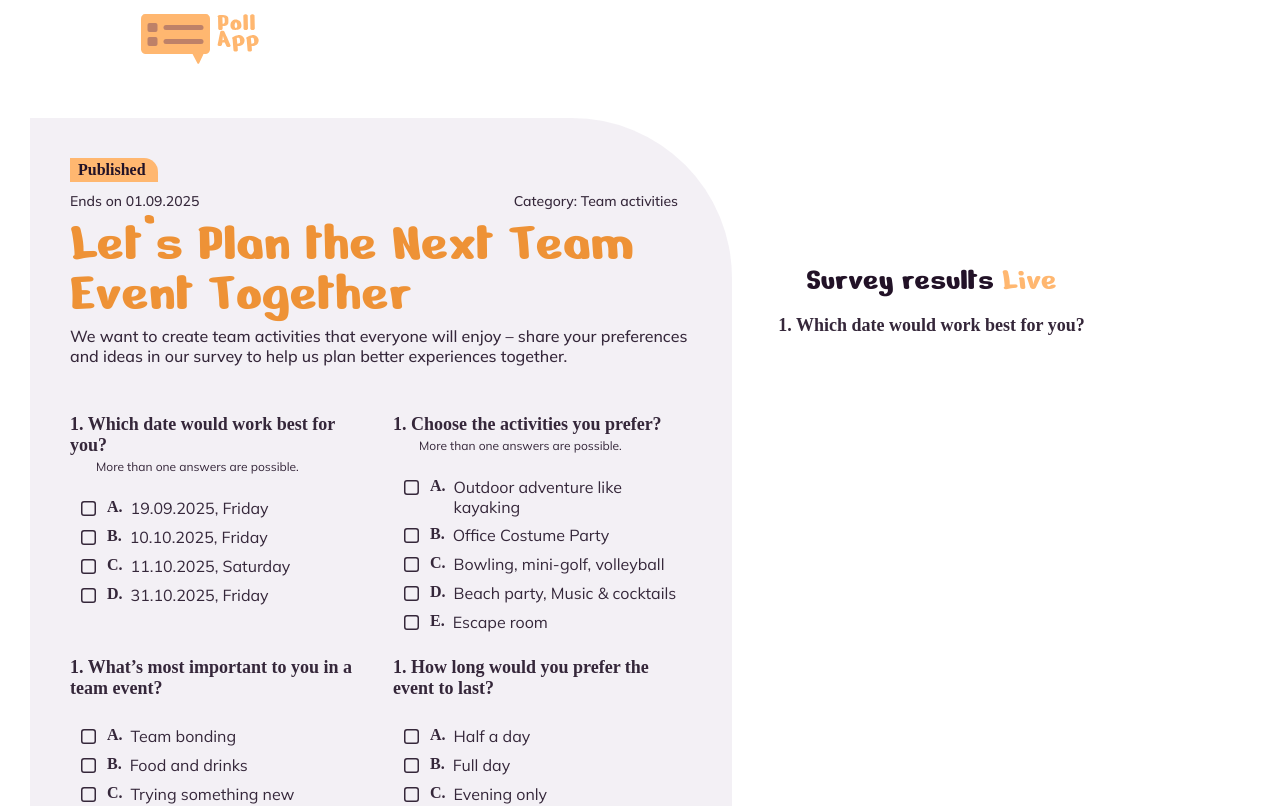
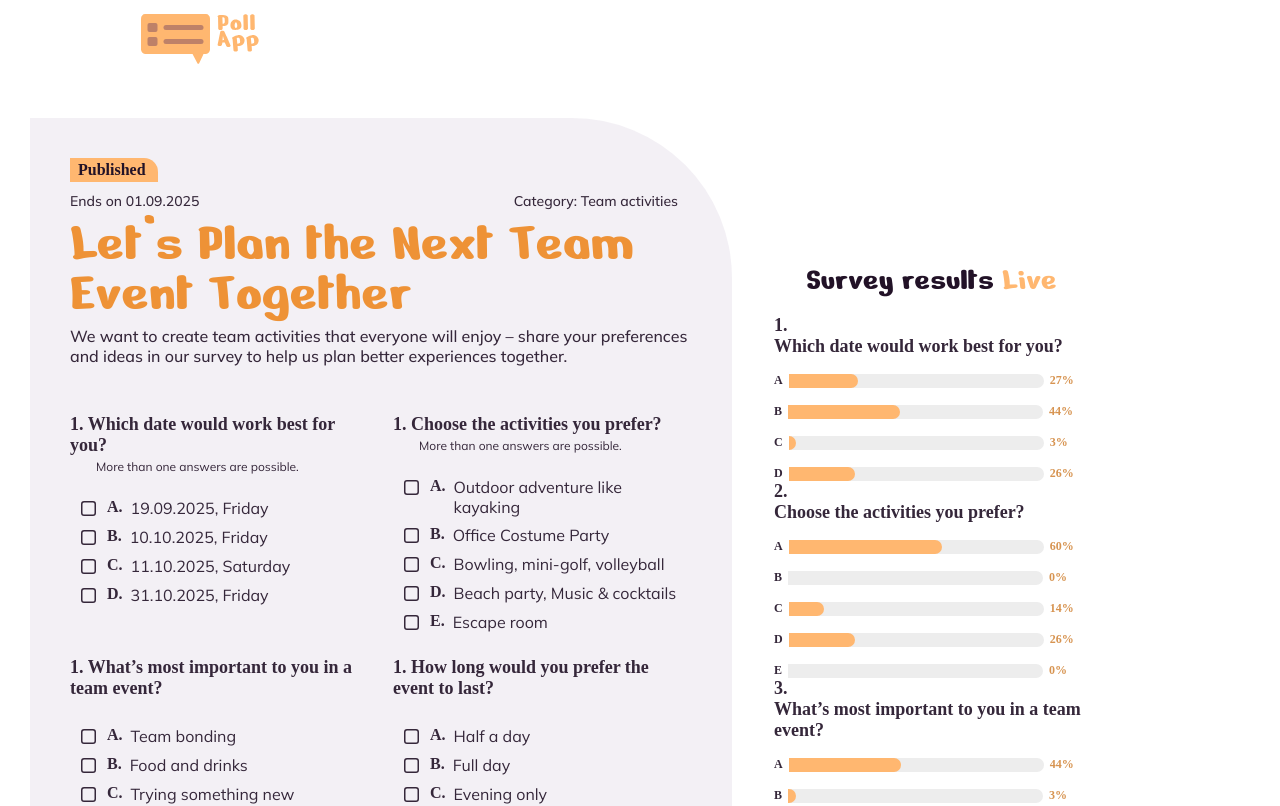
Before and after one commit to DavidGrossDev/poll-app, an Angular app: page /viewSurvey in a window 1280 px wide. Shown: the top 806 px of the page. Built offline with nearby package versions, Linux system fonts and the light colour scheme; a web font is replaced by a local one.

Commit message:
edit html (@for)

```diff
--- a/src/app/shared/components/survey-view/survey-view.html
+++ b/src/app/shared/components/survey-view/survey-view.html
@@ -138,13 +138,17 @@
             <h2>Survey results <span>Live</span></h2>
         </header>
         <main class="survey-results--list">
+            @for (survey of surveyResults; track $index) {
             <section class="survey-results--list--card">
-                <h3>1. Which date would work best for you?</h3>
-                @for (item of resultsA; track item) {
+                <h3 class="survey-results--list--card--headline">
+                    <p>{{$index +1}}.</p>
+                    <p>{{survey.question}}</p>
+                </h3>
+                @for (item of survey.answers; track $index) {
                 <div class="survey-results--list--card--answer-states">
                     <section class="survey-results--list--card--answer-states--single-state">
                         <p>{{item.answer}}</p>
-                        <div>
+                        <div class="survey-results--list--card--answer-states--single-state--bar">
                             <div [style.width.%]="item.value"></div>
                         </div>
                         <span>{{item.value}}%</span>
@@ -152,6 +156,7 @@
                 </div>
                 }
             </section>
+            }
         </main>
     </section>
 </section>
```
